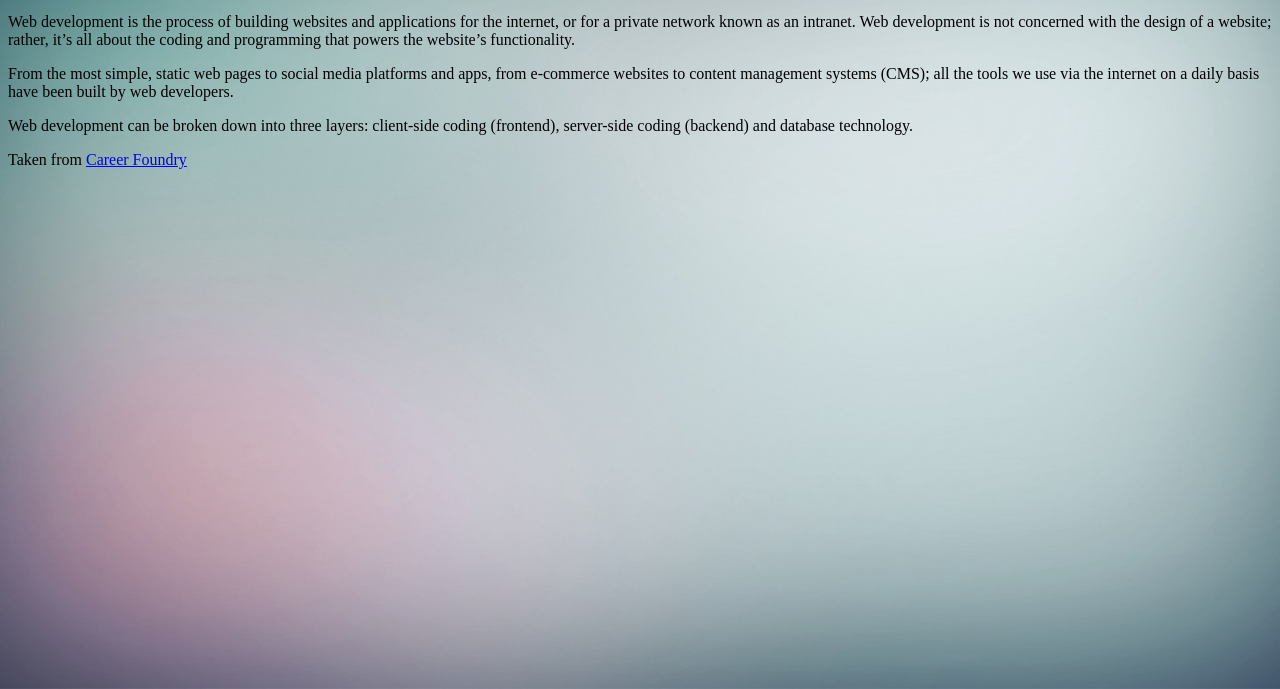
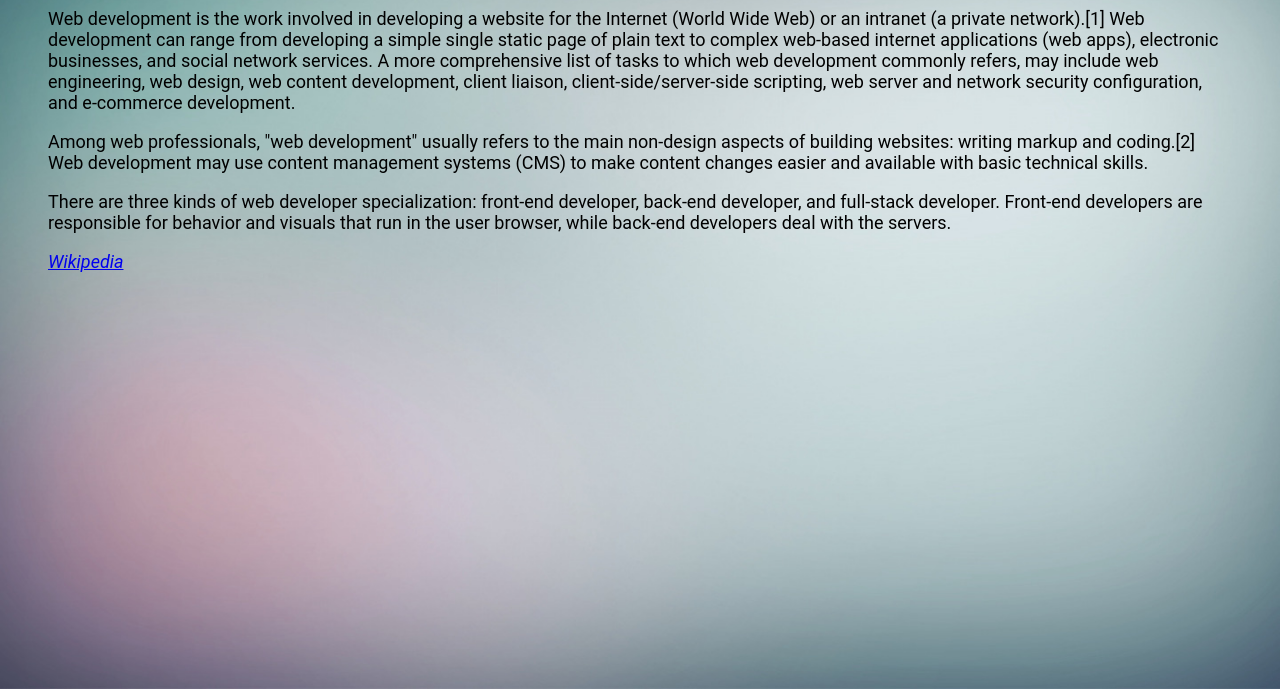
Before and after one commit to alexhecode/webdev-notes, a plain HTML site: page index.html in a window 1280 px wide. Shown: the part 111-800 px from the top of the page. Drawn offline with Linux system fonts and the light colour scheme.

Commit message:
Font and index content changes

```diff
--- a/index.html
+++ b/index.html
@@ -5,7 +5,7 @@
     <meta name="viewport" content="width=device-width, initial-scale=1.0" />
     <meta http-equiv="X-UA-Compatible" content="ie=edge" />
     <link href="styles/main.css" rel="stylesheet" type="text/css" />
-    <title>Alex's Web Development Notes</title>
+    <title>Web Development Notes</title>
   </head>
 
   <body>
@@ -15,32 +15,39 @@
     </div>
 
     <center><h1>What is Web Development?</h1></center>
-    <hr />
 
+    <blockquote>
       <p>
-      Web development is the process of building websites and applications for
-      the internet, or for a private network known as an intranet. Web
-      development is not concerned with the design of a website; rather, it’s
-      all about the coding and programming that powers the website’s
-      functionality.
+        Web development is the work involved in developing a website for the
+        Internet (World Wide Web) or an intranet (a private network).[1] Web
+        development can range from developing a simple single static page of
+        plain text to complex web-based internet applications (web apps),
+        electronic businesses, and social network services. A more comprehensive
+        list of tasks to which web development commonly refers, may include web
+        engineering, web design, web content development, client liaison,
+        client-side/server-side scripting, web server and network security
+        configuration, and e-commerce development.
       </p>
       <p>
-      From the most simple, static web pages to social media platforms and apps,
-      from e-commerce websites to content management systems (CMS); all the
-      tools we use via the internet on a daily basis have been built by web
-      developers.
+        Among web professionals, "web development" usually refers to the main
+        non-design aspects of building websites: writing markup and coding.[2]
+        Web development may use content management systems (CMS) to make content
+        changes easier and available with basic technical skills.
       </p>
       <p>
-      Web development can be broken down into three layers: client-side coding
-      (frontend), server-side coding (backend) and database technology.
+        There are three kinds of web developer specialization: front-end
+        developer, back-end developer, and full-stack developer. Front-end
+        developers are responsible for behavior and visuals that run in the user
+        browser, while back-end developers deal with the servers.
       </p>
       <p>
-      Taken from
-      <a
-        href="https://careerfoundry.com/en/blog/web-development/what-does-it-take-to-become-a-web-developer-everything-you-need-to-know-before-getting-started/#1-what-is-web-development"
-        >Career Foundry</a
+        <cite
+          ><a href="https://en.wikipedia.org/wiki/Web_development"
+            >Wikipedia</a
+          ></cite
         >
       </p>
+    </blockquote>
   </body>
 
   <style>
--- a/styles/main.css
+++ b/styles/main.css
@@ -0,0 +1,4 @@
+body {
+  font-family: Roboto;
+  font-size: 18px;
+}
```
Lines whose indentation alone changed are shown as unchanged.
